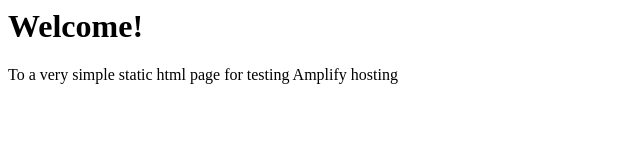
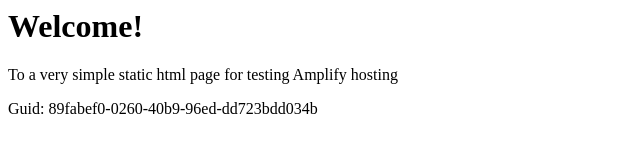
Before and after one commit to amplify-github-test-hkg/Github-PR-Commit-Integration-Test-DoNotTouch-GitHubAutoBuildPrPreviewCanaryTest-v1-prod-ap-east-1, a website: page src/index.html in a window 1280 px wide. Shown: the whole page, without its empty margins (0-640 px from the left). Drawn offline with Linux system fonts and the light colour scheme.

Commit message:
commit from integ tests

```diff
--- a/src/index.html
+++ b/src/index.html
@@ -1,3 +1,5 @@
+
+
 <html lang="en">
 
 <head>
@@ -10,6 +12,6 @@
 <body>
     <h1>Welcome!</h1>
     <p>To a very simple static html page for testing Amplify hosting</p>
-</body>
+    <p>Guid: 89fabef0-0260-40b9-96ed-dd723bdd034b</p></body>
 
 </html>
```
